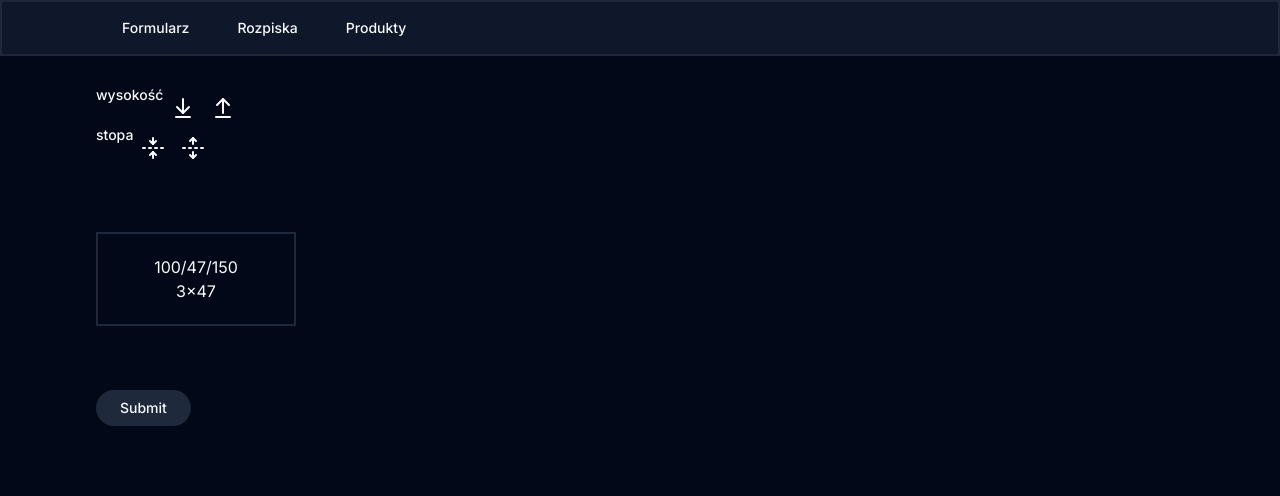
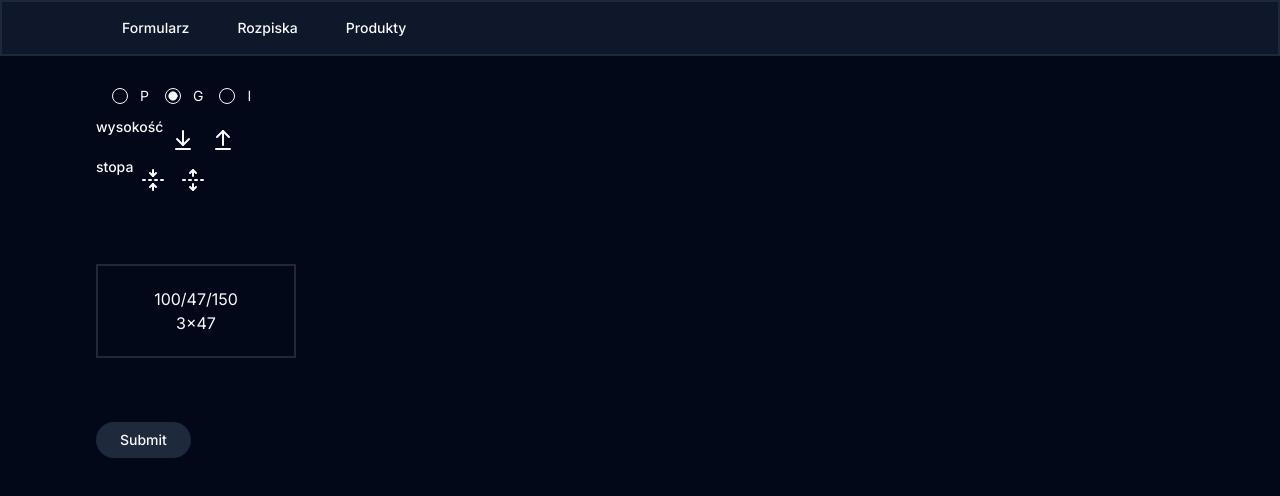
Before and after one commit to michalik-maciej/next-kalkulator, a Next.js app: page /form in a window 1280 px wide. Shown: the top 496 px of the page. Built offline with nearby package versions, Linux system fonts and the light colour scheme.

Commit message:
add collection variant

```diff
--- a/app/form/Collection.tsx
+++ b/app/form/Collection.tsx
@@ -3,10 +3,11 @@
 import { zodResolver } from '@hookform/resolvers/zod'
 import { indexOf, size } from 'lodash/fp'
 import { ArrowDownToLine, ArrowUpFromLine } from 'lucide-react'
-import { useForm } from 'react-hook-form'
+import { useFieldArray, useForm } from 'react-hook-form'
 
 import { Button } from '@/components/ui/button'
 import { Form, FormField, FormItem, FormLabel } from '@/components/ui/form'
+import { RadioGroup, RadioGroupItem } from '@/components/ui/radio-group'
 import { toast } from '@/components/ui/use-toast'
 
 import { CollectionGroup } from './CollectionGroup'
@@ -19,9 +20,18 @@ export function Collection() {
     resolver: zodResolver(collectionSchema),
     defaultValues: {
       height: '150',
-      foot: '47',
-      stands: [{ width: '100', shelves: [{ amount: 3, depth: '47' }] }],
+      groups: [
+        {
+          foot: '47',
+          stands: [{ width: '100', shelves: [{ amount: 3, depth: '47' }] }],
+        },
+      ],
+      variant: 'G',
     },
+  })
+  const groups = useFieldArray({
+    control: form.control,
+    name: 'groups',
   })
 
   function onSubmit(data: CollectionType) {
@@ -39,6 +49,33 @@ export function Collection() {
     <Form {...form}>
       <form onSubmit={form.handleSubmit(onSubmit)}>
         <div className="m-8">
+          <FormField
+            control={form.control}
+            name="variant"
+            render={({ field }) => {
+              return (
+                <FormItem>
+                  <RadioGroup
+                    onValueChange={field.onChange}
+                    defaultValue={field.value}
+                    className="flex flex-row space-x-2 m-4">
+                    <FormItem className="flex items-center space-x-3 space-y-0">
+                      <RadioGroupItem value="P" />
+                      <FormLabel className="font-normal">P</FormLabel>
+                    </FormItem>
+                    <FormItem className="flex items-center space-x-3 space-y-0">
+                      <RadioGroupItem value="G" />
+                      <FormLabel className="font-normal">G</FormLabel>
+                    </FormItem>
+                    <FormItem className="flex items-center space-x-3 space-y-0">
+                      <RadioGroupItem value="I" />
+                      <FormLabel className="font-normal">I</FormLabel>
+                    </FormItem>
+                  </RadioGroup>
+                </FormItem>
+              )
+            }}
+          />
           <FormField
             control={form.control}
             name="height"
@@ -80,7 +117,9 @@ export function Collection() {
               )
             }}
           />
-          <CollectionGroup />
+          {groups.fields.map((group, index) => (
+            <CollectionGroup key={group.id} groupIndex={index} />
+          ))}
           <Button type="submit">Submit</Button>
         </div>
       </form>
--- a/app/form/CollectionGroup.tsx
+++ b/app/form/CollectionGroup.tsx
@@ -10,21 +10,25 @@ import { FormField, FormItem, FormLabel } from '@/components/ui/form'
 import { CollectionGroupStand } from './CollectionGroupStand'
 import { CollectionType } from './formSchema'
 
-export function CollectionGroup() {
+interface Props {
+  groupIndex: number
+}
+
+export function CollectionGroup({ groupIndex }: Props) {
   const footOptions = ['27', '37', '47', '57', '67'] as const
 
   const form = useFormContext<CollectionType>()
 
   const stands = useFieldArray({
     control: form.control,
-    name: 'stands',
+    name: `groups.${groupIndex}.stands`,
   })
 
   return (
     <div>
       <FormField
         control={form.control}
-        name="foot"
+        name={`groups.${groupIndex}.foot`}
         render={({ field }) => {
           const currentFootIndex = indexOf(field.value, footOptions)
 
@@ -59,7 +63,12 @@ export function CollectionGroup() {
       />
       <div className="flex my-16">
         {stands.fields.map((stand, index) => (
-          <CollectionGroupStand key={stand.id} index={index} stands={stands} />
+          <CollectionGroupStand
+            key={stand.id}
+            groupIndex={groupIndex}
+            standIndex={index}
+            stands={stands}
+          />
         ))}
         {!size(stands.fields) && (
           <Button
--- a/app/form/CollectionGroupStand.tsx
+++ b/app/form/CollectionGroupStand.tsx
@@ -27,19 +27,26 @@ import { CollectionGroupStandShelves } from './CollectionGroupStandShelves'
 import { CollectionType } from './formSchema'
 
 interface Props {
-  index: number
+  groupIndex: number
+  standIndex: number
   stands: UseFieldArrayReturn<FieldValues, 'stands', 'id'>
 }
 
-export const CollectionGroupStand = ({ index, stands }: Props) => {
+export const CollectionGroupStand = ({
+  groupIndex,
+  standIndex,
+  stands,
+}: Props) => {
   const widthOptions = ['66', '80', '100', '125'] as const
   const form = useFormContext<CollectionType>()
 
-  const foot = form.getValues('foot')
-  const width = form.getValues(`stands.${index}.width`)
+  const foot = form.getValues(`groups.${groupIndex}.foot`)
+  const width = form.getValues(
+    `groups.${groupIndex}.stands.${standIndex}.width`,
+  )
   const height = form.getValues('height')
   const shelves = form
-    .getValues(`stands.${index}.shelves`)
+    .getValues(`groups.${groupIndex}.stands.${standIndex}.shelves`)
     .map(({ amount, depth }) => `${amount}x${depth}`)
 
   return (
@@ -60,16 +67,16 @@ export const CollectionGroupStand = ({ index, stands }: Props) => {
           stand
           <Button
             variant="ghost"
-            disabled={index < 1}
+            disabled={standIndex < 1}
             size="icon"
-            onClick={() => stands.swap(index, index - 1)}>
+            onClick={() => stands.swap(standIndex, standIndex - 1)}>
             <MoveLeft />
           </Button>
           <Button
             variant="ghost"
             size="icon"
             onClick={() =>
-              stands.insert(index + 1, {
+              stands.insert(standIndex + 1, {
                 width,
                 shelves: [{ amount: 3, depth: '37' }],
               })
@@ -79,20 +86,20 @@ export const CollectionGroupStand = ({ index, stands }: Props) => {
           <Button
             variant="ghost"
             size="icon"
-            onClick={() => stands.remove(index)}>
+            onClick={() => stands.remove(standIndex)}>
             <Trash2 />
           </Button>
           <Button
             variant="ghost"
-            disabled={index >= size(stands.fields) - 1}
+            disabled={standIndex >= size(stands.fields) - 1}
             size="icon"
-            onClick={() => stands.swap(index, index + 1)}>
+            onClick={() => stands.swap(standIndex, standIndex + 1)}>
             <MoveRight />
           </Button>
         </div>
         <FormField
           control={form.control}
-          name={`stands.${index}.width`}
+          name={`groups.${groupIndex}.stands.${standIndex}.width`}
           render={({ field }) => {
             const currentWidthIndex = indexOf(field.value, widthOptions)
 
@@ -131,7 +138,10 @@ export const CollectionGroupStand = ({ index, stands }: Props) => {
             )
           }}
         />
-        <CollectionGroupStandShelves standIndex={index} />
+        <CollectionGroupStandShelves
+          groupIndex={groupIndex}
+          standIndex={standIndex}
+        />
       </PopoverContent>
     </Popover>
   )
--- a/app/form/CollectionGroupStandShelves.tsx
+++ b/app/form/CollectionGroupStandShelves.tsx
@@ -17,17 +17,21 @@ import { FormField, FormItem } from '@/components/ui/form'
 import { CollectionType } from './formSchema'
 
 interface Props {
+  groupIndex: number
   standIndex: number
 }
 
-export const CollectionGroupStandShelves = ({ standIndex }: Props) => {
+export const CollectionGroupStandShelves = ({
+  groupIndex,
+  standIndex,
+}: Props) => {
   const depthOptions = ['27', '37', '47', '57', '67'] as const
 
   const form = useFormContext<CollectionType>()
 
   const shelves = useFieldArray({
     control: form.control,
-    name: `stands.${standIndex}.shelves`,
+    name: `groups.${groupIndex}.stands.${standIndex}.shelves`,
   })
 
   return (
@@ -37,7 +41,7 @@ export const CollectionGroupStandShelves = ({ standIndex }: Props) => {
         <div key={field.id}>
           <FormField
             control={form.control}
-            name={`stands.${standIndex}.shelves.${index}.amount`}
+            name={`groups.${groupIndex}.stands.${standIndex}.shelves.${index}.amount`}
             render={({ field }) => {
               return (
                 <FormItem>
@@ -68,7 +72,7 @@ export const CollectionGroupStandShelves = ({ standIndex }: Props) => {
           />
           <FormField
             control={form.control}
-            name={`stands.${standIndex}.shelves.${index}.depth`}
+            name={`groups.${groupIndex}.stands.${standIndex}.shelves.${index}.depth`}
             render={({ field }) => {
               const currentDepthIndex = indexOf(field.value, depthOptions)
 
```
